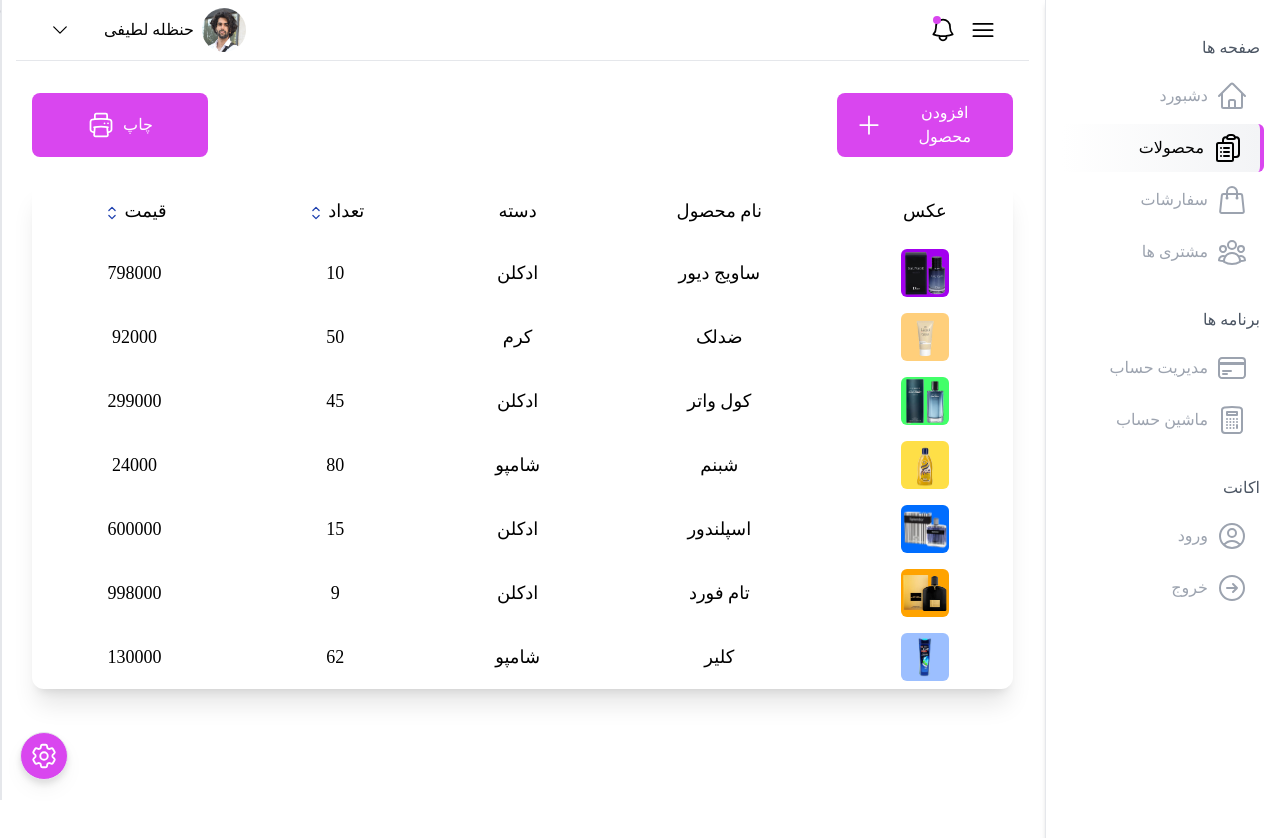
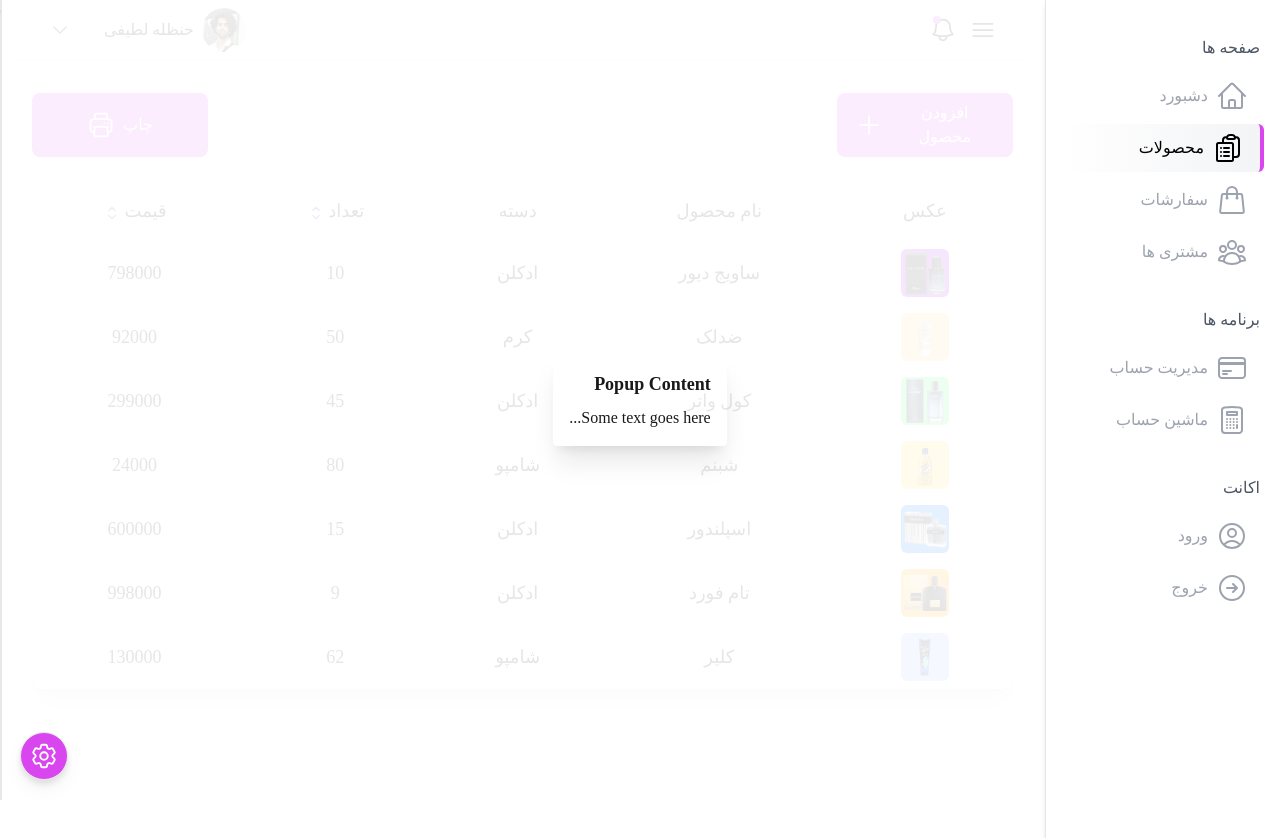
Before and after one commit to HanzaleLatifi/AdminDashboard, a React (Create React App) app in the folder dashboard/: page /products in a window 1280 px wide. Both pictures are taken after a click on the button "افزودن محصول". Shown: the top 838 px of the page. Built offline with nearby package versions, Linux system fonts and the light colour scheme; what @react-pdf/renderer would draw is missing.

Commit message:
impelement Modal in ProductPage

```diff
--- a/dashboard/src/pages/Products.tsx
+++ b/dashboard/src/pages/Products.tsx
@@ -1,15 +1,26 @@
 import Table from '../components/ProductTable';
-import React from 'react';
+import React  from 'react';
 import { products } from '../data/dummy';
 import {PlusIcon,PrinterIcon} from '@heroicons/react/24/outline'
 import { useMyContext } from '../context/ContextProvider';
+import { useState } from 'react';
 
 const Products = () => {
-  const {activeColor , theme}=useMyContext()
+    const [showModal, setShowModal] = useState(false);
+    const {activeColor , theme}=useMyContext();
+
+    const handleShowModal = () => {
+      setShowModal(true);
+    };
+
+    const handleCloseModal = () => {
+      setShowModal(false);
+    };
   return (
     <div className='w-full min-h-screen  p-4 md:p-8'>
+
         <div className='w-full  flex justify-between mb-6'>
-          <button style={{backgroundColor:activeColor}} className='text-white md:w-44 flex items-center justify-center gap-2 px-4 py-2 rounded-lg'>
+          <button onClick={handleShowModal} style={{backgroundColor:activeColor}} className='text-white md:w-44 flex items-center justify-center gap-2 px-4 py-2 rounded-lg'>
               <span>افزودن محصول</span>
               <PlusIcon className='h-7 w-8'/>
           </button>
@@ -18,9 +29,25 @@
             <PrinterIcon className='h-7 w-7'/>
           </button>
         </div>
+
         <div className='flex items-center justify-center '>
           <Table data={products} headers={['عکس','نام محصول','دسته','تعداد','قیمت']} hide="id" sortByHeader={['قیمت','تعداد']}/>
         </div>
+
+        {/*---- Modal Start ---- */}
+        {showModal && (
+        <div
+          className="fixed top-0 left-0 w-full h-full bg-white dark:bg-gray-900 opacity-90 dark:opacity-95 flex justify-center items-center"
+          onClick={handleCloseModal}
+        >
+          <div onClick={(e)=>e.stopPropagation()} className="bg-white  dark:bg-gray-500 p-4 rounded shadow-xl">
+            <h2 className="text-lg font-bold mb-2">Popup Content</h2>
+            <p>Some text goes here...</p>
+          </div>
+        </div>
+         )}
+       {/* ---- Modal End ---*/}
+
     </div>
   )
 }
```
